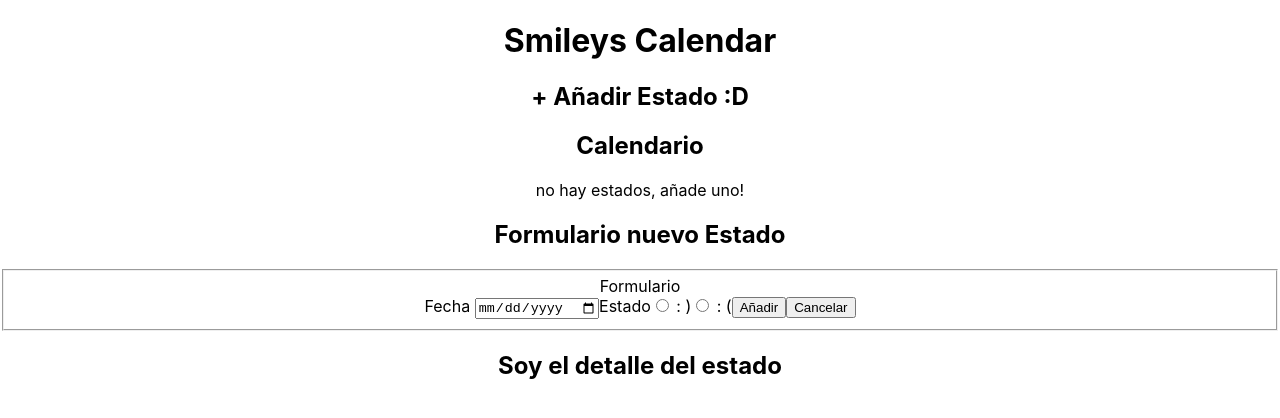
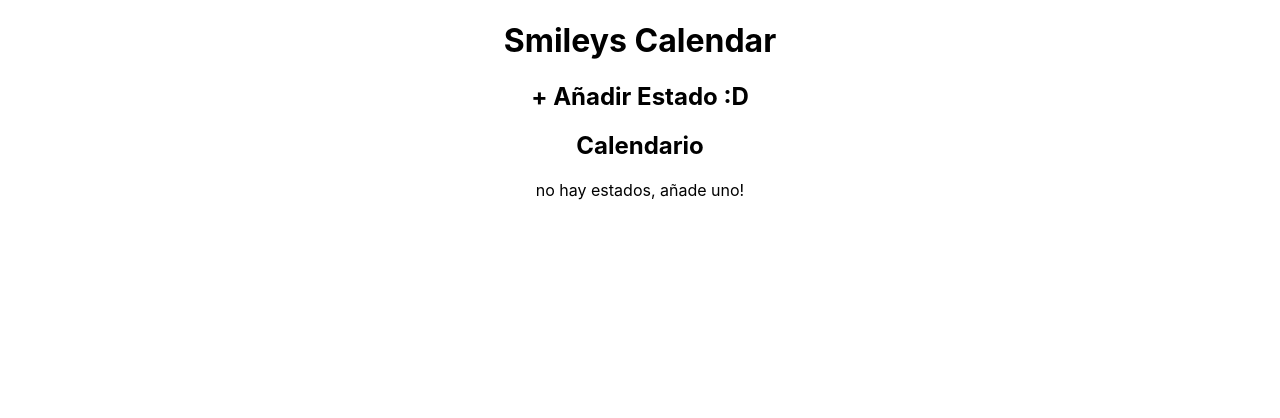
Before and after one commit to meryada/smileys-calendar, a React (Create React App) app: page / in a window 1280 px wide. Shown: the top 418 px of the page. Built offline with nearby package versions, Linux system fonts and the light colour scheme.

Commit message:
routes working from nav bar

```diff
--- a/src/App.js
+++ b/src/App.js
@@ -2,7 +2,7 @@ import React from 'react';
 import { Switch, Route } from 'react-router-dom';
 import { Home } from './components/Home';
 import { StatusForm } from './components/StatusForm';
-import { StatusDetail} from './components/StatusDetail';
+import { StatusDetail } from './components/StatusDetail';
 import './App.css';
 
 class App extends React.Component {
@@ -53,18 +53,28 @@ class App extends React.Component {
   render() {
     return (
       <div className="App">
+        <Switch>
+          <Route exact path='/' render={() =>{
+            return (
               <Home
             allStatus={this.state.allStatus}
             getDate={this.getDate}
             getStatus={this.getStatus}
             handleSubmit={this.handleSubmit}
           />
+            )
+          }} />
+          <Route path='/form' render={()=> {
+            return(
               <StatusForm
               getDate={this.getDate}
               getStatus={this.getStatus}
               handleSubmit={this.handleSubmit}
             />
-        <StatusDetail />
+            )
+          }}/>
+          <Route path='/detail' component={StatusDetail}/>
+        </Switch>
       </div>
     );
   }
```
Lines whose indentation alone changed are shown as unchanged.
